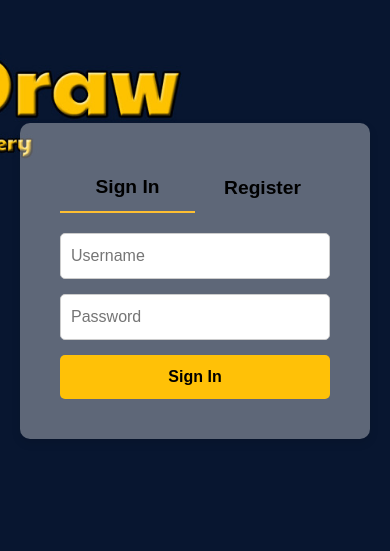
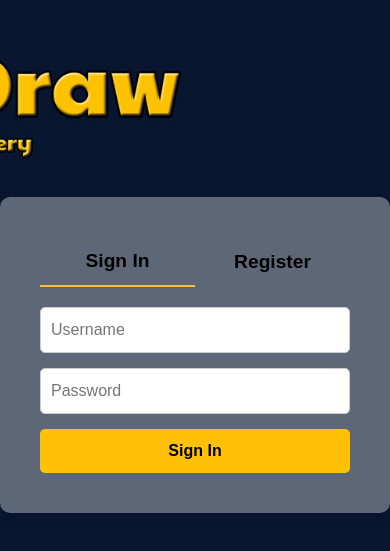
Before and after one commit to HenrikHovhannisyan/bitcoin-front, a plain HTML site: page pages/signin-signup.html in a window 390 px wide. Shown: the part 141-692 px from the top of the page. Drawn offline with nearby package versions, Linux system fonts and the light colour scheme.

Commit message:
Changed signin-signup page

```diff
--- a/assets/css/style.css
+++ b/assets/css/style.css
@@ -47,14 +47,19 @@
   display: flex;
   justify-content: center;
   align-items: center;
+  position: relative;
 }
 
 .toggle-box {
   background-color: rgba(255, 255, 255, 0.35);
   padding: 40px;
   border-radius: 10px;
-  width: 350px;
+  width: 100%;
+  max-width: 500px;
   box-shadow: 0 4px 10px rgba(0, 0, 0, 0.1);
+  position: absolute;
+  left: 20%;
+  top: 40%;
 }
 
 .toggle-buttons {
@@ -149,6 +154,10 @@
   .index-page > .btn {
     left: unset;
   }
+  .toggle-box {
+    left: 0;
+    max-width: unset;
+  }
 }
 
 /* sm */
```
